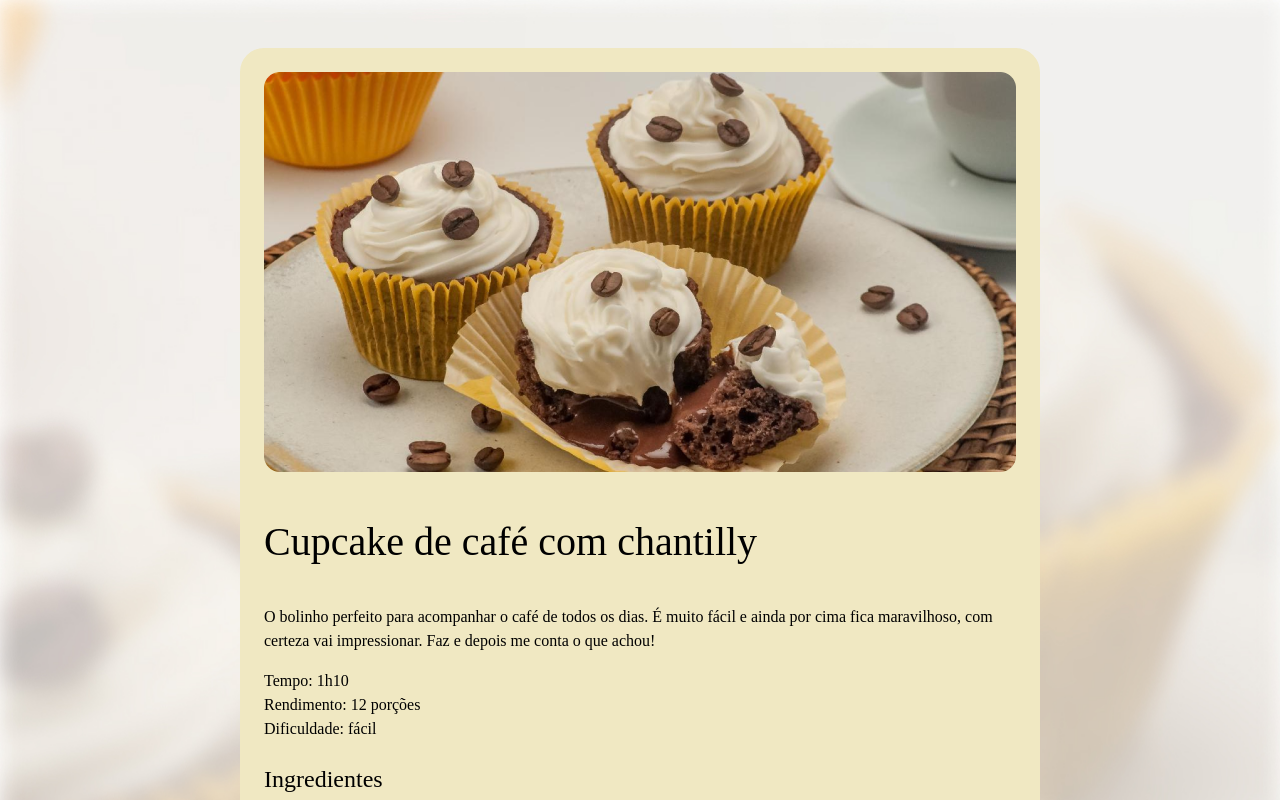
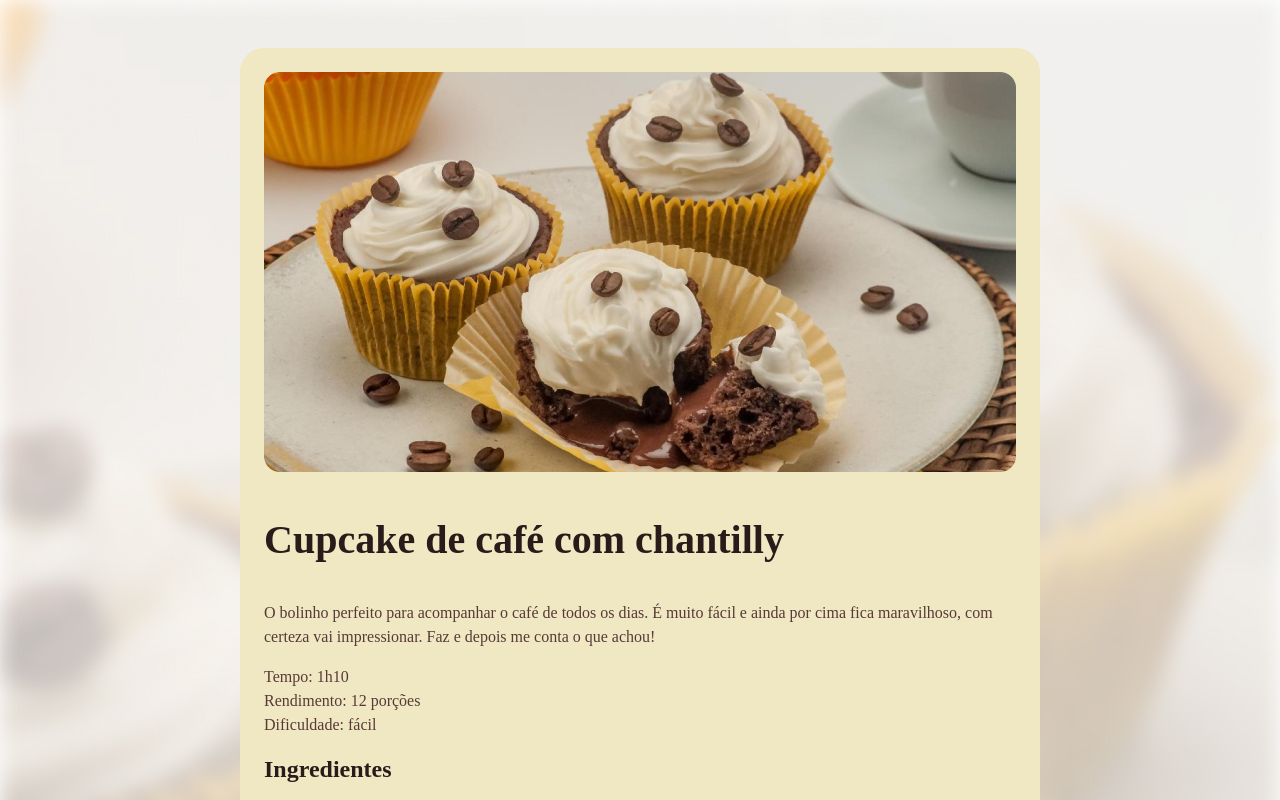
Before and after one commit to Alexpud/Rocketseat-Pagina-De-Receita, a plain HTML site: page Index.html in a window 1280 px wide. Shown: the top 800 px of the page. Drawn offline with Linux system fonts and the light colour scheme; a web font is replaced by a local one.

Commit message:
trabalhandfo fontes

```diff
--- a/Index.html
+++ b/Index.html
@@ -2,13 +2,13 @@
 <html lang="pt-br">
 
 <head>
+  <meta charset="UTF-8">
+  <meta name="viewport" content="width=device-width, initial-scale=1.0">
+  <title>Página de receita</title>
+  <link rel="stylesheet" href="style.css">
   <link rel="preconnect" href="https://fonts.googleapis.com">
   <link rel="preconnect" href="https://fonts.gstatic.com" crossorigin>
   <link href="https://fonts.googleapis.com/css2?family=Alice&family=Montserrat:wght@700&display=swap" rel="stylesheet">
-  <link rel="stylesheet" href="style.css">
-  <meta charset="UTF-8">
-  <meta name="viewport" content="width=device-width, initial-scale=1.0">
-  <title>Página de receita</title>
 </head>
 
 <body>
--- a/style.css
+++ b/style.css
@@ -1,8 +1,8 @@
-* {
+:root {
     font-family: "Alice", serif;
-    font-weight: 400;
     font-style: normal;
     line-height: 150%;
+    color: #573A37;
 }
 
 body {
@@ -25,4 +25,13 @@ body {
 
 #about > h1 {
     font-size: 40px;
+    line-height: 140%;
 }
+
+h2 {
+    font-size: 24px;
+}
+
+h1,h2 {
+    color: #291B1A;
+}
```
